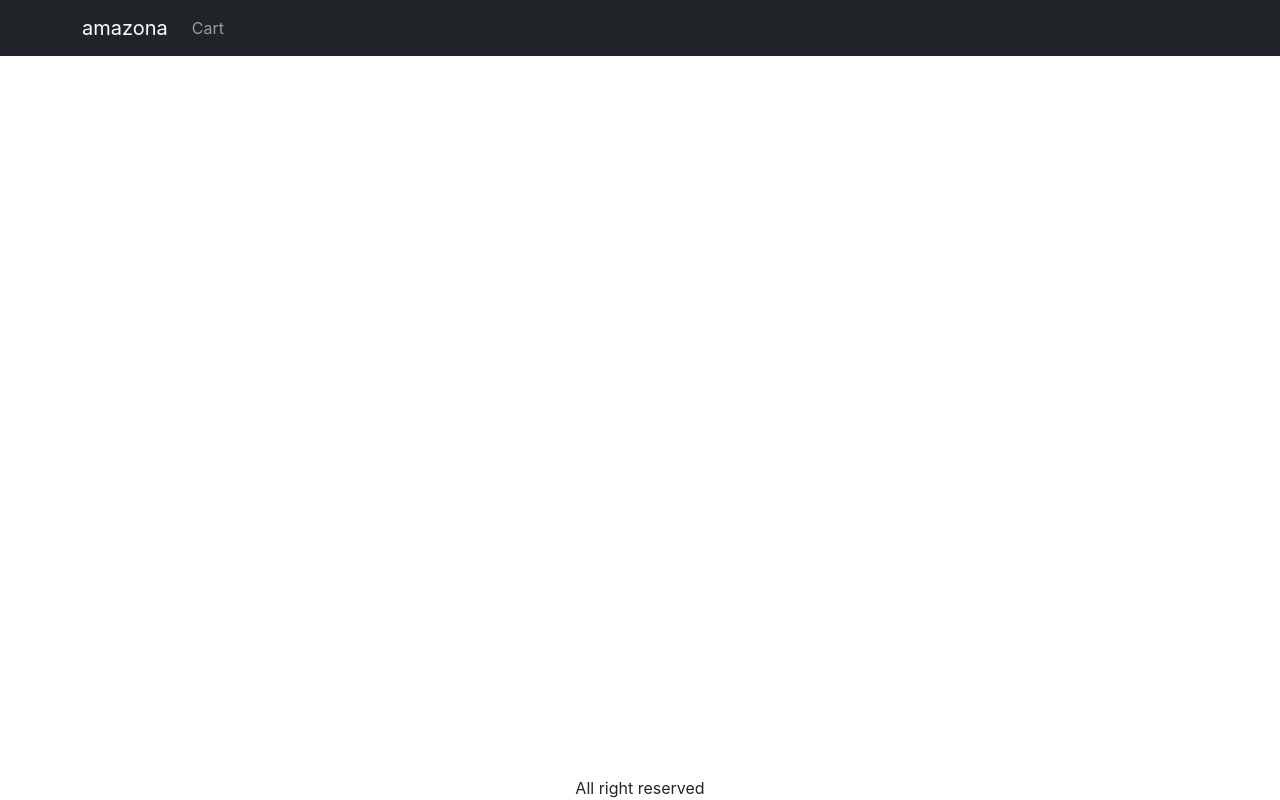
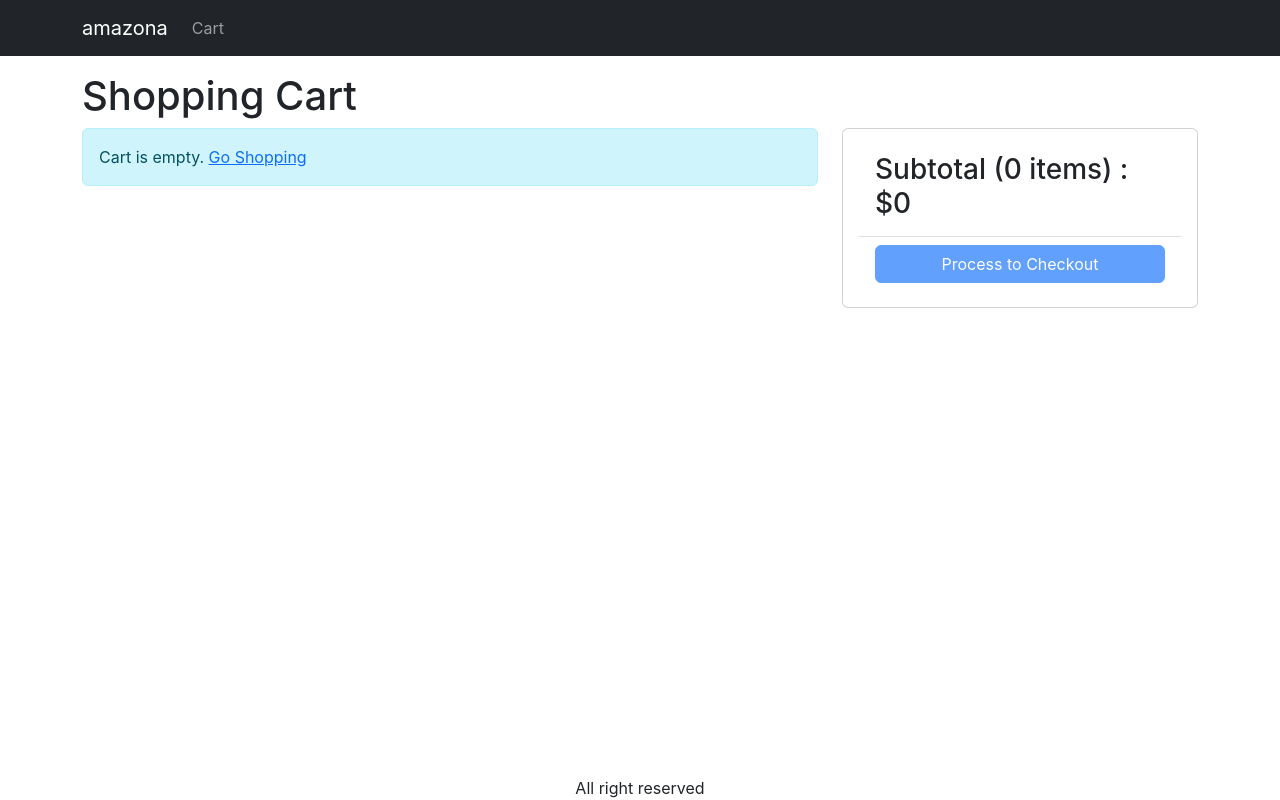
Before and after one commit to duyloc22/amazona, a React (Create React App) app in the folder frontend/: page /cart in a window 1280 px wide. Built offline with nearby package versions, Linux system fonts and the light colour scheme.

Commit message:
Create Cart Screen

```diff
--- a/frontend/src/App.js
+++ b/frontend/src/App.js
@@ -9,11 +9,11 @@
 import { useContext } from "react";
 import { Store } from "./Store";
 import SigninScreen from "./screens/SigninScreen";
+import CartScreen from "./screens/CartScreen";
 
 function App() {
     const { cartState } = useContext(Store);
     const { cart } = cartState;
-    console.log(cart);
     return (
         <Router>
             <div className="d-flex flex-column site-container">
@@ -40,6 +40,7 @@
                     <Container className="mt-3">
                         <Routes>
                             <Route path="/product/:slug" element={<ProductScreen />} />
+                            <Route path="/cart" element={<CartScreen />} />
                             <Route path="/signin" element={<SigninScreen />} />
 
                             <Route path="/" element={<HomeScreen />} />
--- a/frontend/src/index.css
+++ b/frontend/src/index.css
@@ -40,3 +40,6 @@
 .sm-con {
     max-width: 400px;
 }
+.img-thumbnail {
+    height: 80px;
+}
--- /dev/null
+++ b/frontend/src/screens/CartScreen.js
@@ -0,0 +1,82 @@
+import React, { useContext } from "react";
+import { Store } from "../Store";
+import { Helmet } from "react-helmet-async";
+import { Button, Card, Col, ListGroup, Row } from "react-bootstrap";
+import MessageBox from "../components/MessageBox";
+import { Link } from "react-router-dom";
+
+function CartScreen() {
+    const { cartState, cartDispatch } = useContext(Store);
+    const {
+        cart: { cartItems },
+    } = cartState;
+    return (
+        <div>
+            <Helmet>
+                <title>Shopping Cart</title>
+            </Helmet>
+            <h1>Shopping Cart</h1>
+            <Row>
+                <Col md={8}>
+                    {cartItems.length === 0 ? (
+                        <MessageBox>
+                            Cart is empty. <Link to="/">Go Shopping</Link>
+                        </MessageBox>
+                    ) : (
+                        <ListGroup>
+                            {cartItems.map((item) => (
+                                <ListGroup.Item key={item.id}>
+                                    <Row className="align-items-center">
+                                        <Col md={4}>
+                                            <img src={item.image} alt={item.name} className="img-fluid rounded img-thumbnail"></img>{" "}
+                                            <Link to={`product/${item.slug}`}>{item.name}</Link>
+                                        </Col>
+                                        <Col md={3}>
+                                            <Button variant="light" disabled={item.quantity === 1}>
+                                                <i className="fas fa-minus-circle" />
+                                            </Button>
+                                            {"  "}
+                                            <span>{item.quantity}</span>
+                                            <Button variant="light" disabled={item.quantity === item.countInStock}>
+                                                <i className="fas fa-plus-circle" />
+                                            </Button>
+                                        </Col>
+                                        <Col md={3}>{item.price}</Col>
+                                        <Col md={2}>
+                                            <Button variant="light">
+                                                <i className="fas fa-trash" />
+                                            </Button>
+                                        </Col>
+                                    </Row>
+                                </ListGroup.Item>
+                            ))}
+                        </ListGroup>
+                    )}
+                </Col>
+                <Col md={4}>
+                    <Card>
+                        <Card.Body>
+                            <ListGroup variant="flush">
+                                <ListGroup.Item>
+                                    <h3>
+                                        Subtotal ({cartItems.reduce((a, c) => a + c.quantity, 0)} items) : $
+                                        {cartItems.reduce((a, c) => a + c.price * c.quantity, 0)}
+                                    </h3>
+                                </ListGroup.Item>
+                                <ListGroup.Item>
+                                    <div className="d-grid">
+                                        <Button type="button" variant="primary" disabled={cartItems.length === 0}>
+                                            Process to Checkout
+                                        </Button>
+                                    </div>
+                                </ListGroup.Item>
+                            </ListGroup>
+                        </Card.Body>
+                    </Card>
+                </Col>
+            </Row>
+        </div>
+    );
+}
+
+export default CartScreen;
--- a/frontend/src/screens/ProductScreen.js
+++ b/frontend/src/screens/ProductScreen.js
@@ -1,6 +1,6 @@
 import axios from "axios";
 import React, { useContext, useEffect, useReducer } from "react";
-import { useParams } from "react-router-dom";
+import { useNavigate, useParams } from "react-router-dom";
 import { Row, Col, ListGroup, Card, Badge, Button } from "react-bootstrap";
 import Rating from "../components/Rating";
 import { Helmet } from "react-helmet-async";
@@ -26,6 +26,7 @@
 };
 
 function ProductScreen() {
+    const navigate = useNavigate();
     const params = useParams();
     const { slug } = params;
     const [{ loading, error, product }, dispatch] = useReducer(reducer, initalState);
@@ -54,6 +55,7 @@
         }
 
         cartDispatch({ type: "CART_ADD_ITEM", payload: { ...product, quantity } });
+        navigate("/cart");
     };
 
     return loading ? (
```
Also changed, not shown: 1 other file (tests, documents, lock files or other folders).
